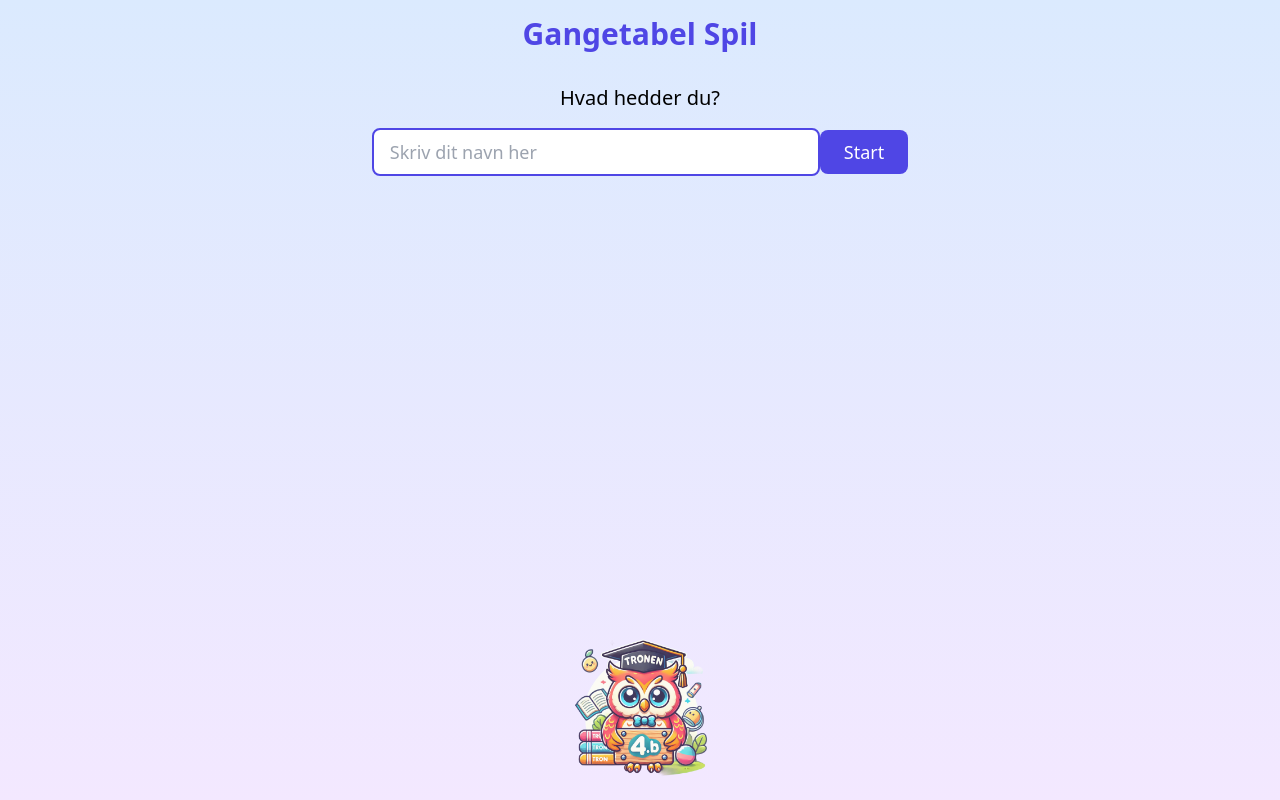
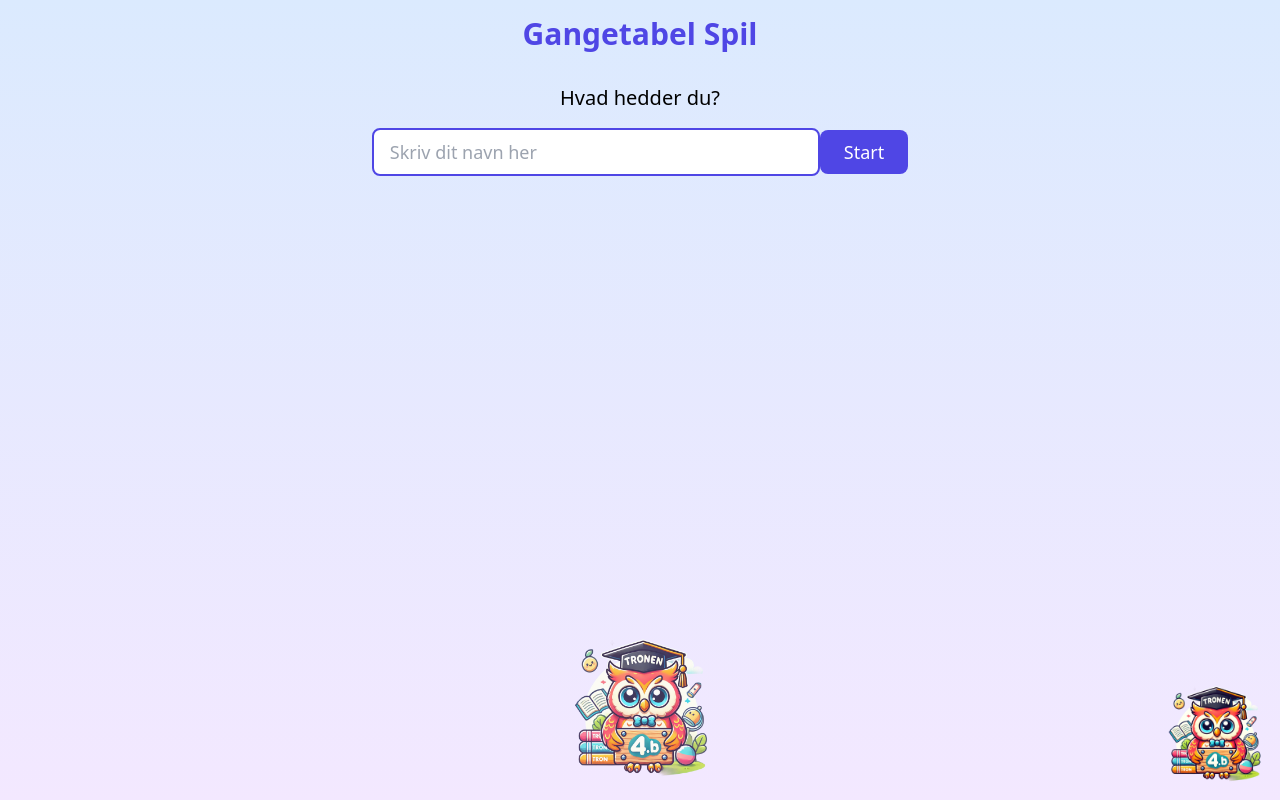
Before and after one commit to martinmaaloe/studio-gangetabel-next, a Next.js app: page / in a window 1280 px wide. Built offline with nearby package versions, Linux system fonts and the light colour scheme.

Commit message:
Fix layout and favicon issues

```diff
--- /dev/null
+++ b/app/components/OwlMascot.tsx
@@ -0,0 +1,25 @@
+'use client';
+
+import Image from 'next/image';
+import { useLocalStorage } from '../../lib/hooks/useLocalStorage';
+
+export default function OwlMascot() {
+  const handleOwlClick = () => {
+    localStorage.removeItem('gangetabel_game_state');
+    window.location.reload();
+  };
+
+  return (
+    <div className="fixed bottom-4 right-4 z-50">
+      <Image
+        src="/images/ugle2.png"
+        alt="Ugle maskot - klik for at starte forfra"
+        width={100}
+        height={100}
+        onClick={handleOwlClick}
+        className="cursor-pointer hover:scale-110 transition-transform"
+        title="Klik på mig for at starte forfra!"
+      />
+    </div>
+  );
+}
--- a/app/layout.tsx
+++ b/app/layout.tsx
@@ -4,6 +4,9 @@ import type { Metadata } from 'next'
 export const metadata: Metadata = {
   title: 'Gangetabel Spil 2.0',
   description: 'Lær gangetabellen på en sjov måde!',
+  icons: {
+    icon: '/images/ugle2.png'
+  }
 }
 
 import OwlMascot from './OwlMascot'
--- a/app/page.tsx
+++ b/app/page.tsx
@@ -1,9 +1,11 @@
 import Game from '../components/Game'
+import OwlMascot from './components/OwlMascot'
 
 export default function Home() {
   return (
     <main className="min-h-screen bg-gradient-to-b from-blue-100 to-purple-100">
       <Game />
+      <OwlMascot />
     </main>
   )
 }
```
